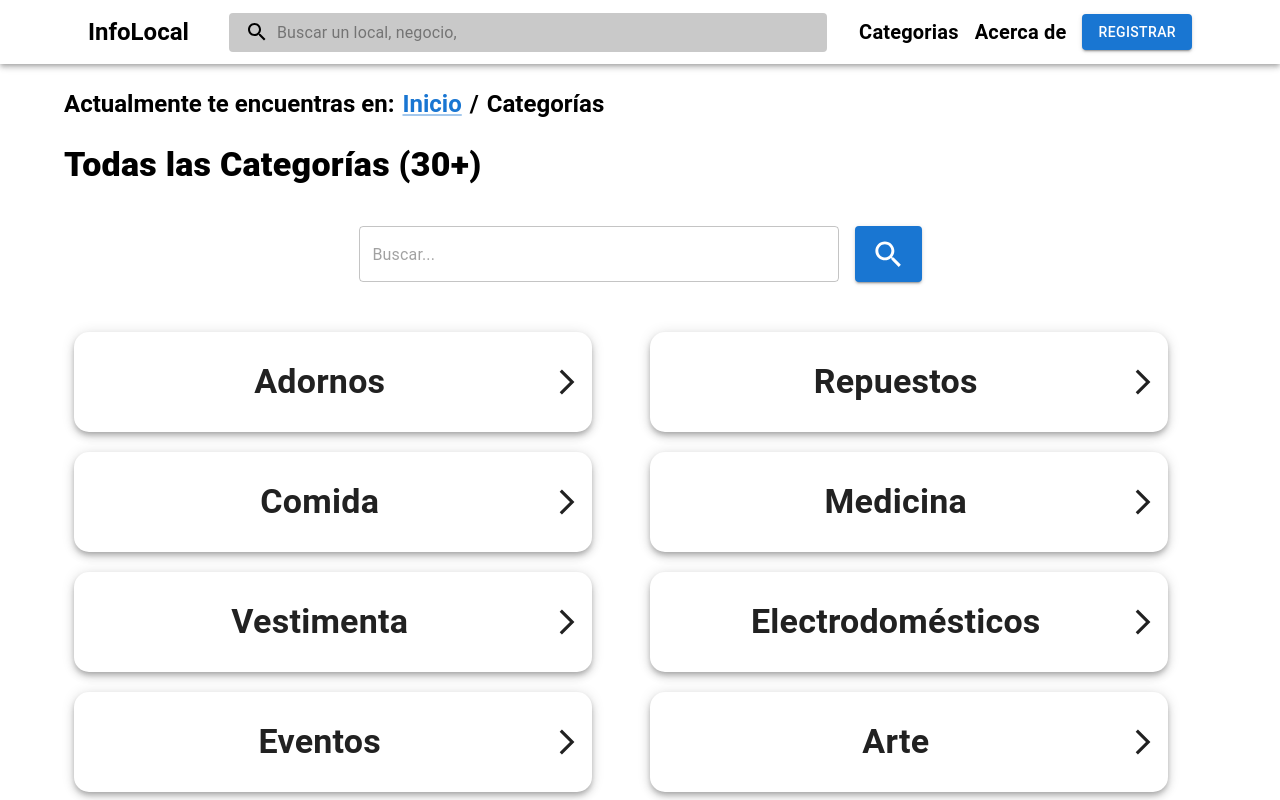
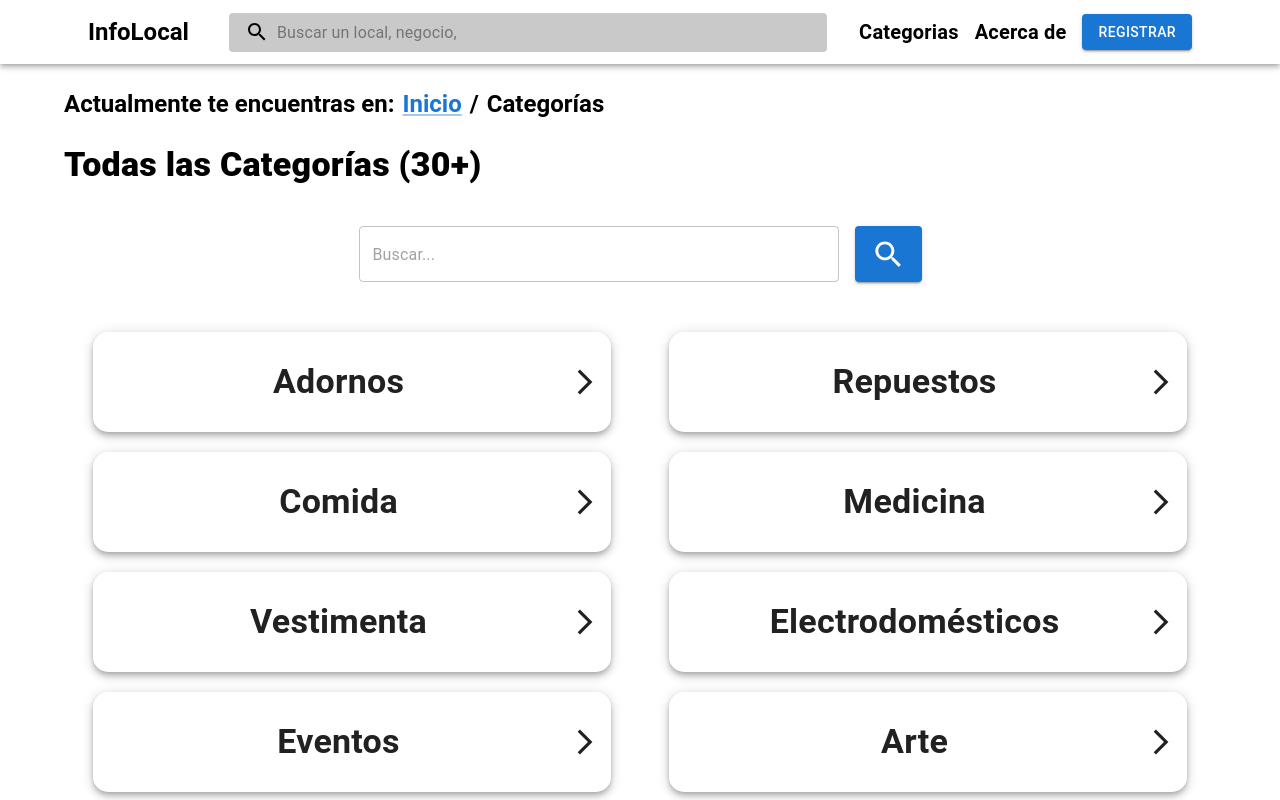
Before and after one commit to brayanduranvelasquez/info-local, a React (Vite) app: page /categories in a window 1280 px wide. Shown: the top 800 px of the page. Built offline with nearby package versions, Linux system fonts and the light colour scheme.

Commit message:
fix: center category buttons

```diff
--- a/src/pages/categories/components/ButtonCategory.tsx
+++ b/src/pages/categories/components/ButtonCategory.tsx
@@ -13,7 +13,7 @@ export default function ButtonCategory(props: IProps) {
   const navigate = useNavigate();
 
   return (
-    <Grid item xs={12} md={6}>
+    <Grid item xs={12} md={6} display="flex" justifyContent="center" alignItems="center">
       <StyledButtonCategory elevation={5} onClick={() => navigate(props.url)}>
         <Box sx={{ width: '10%' }} />
 
```
